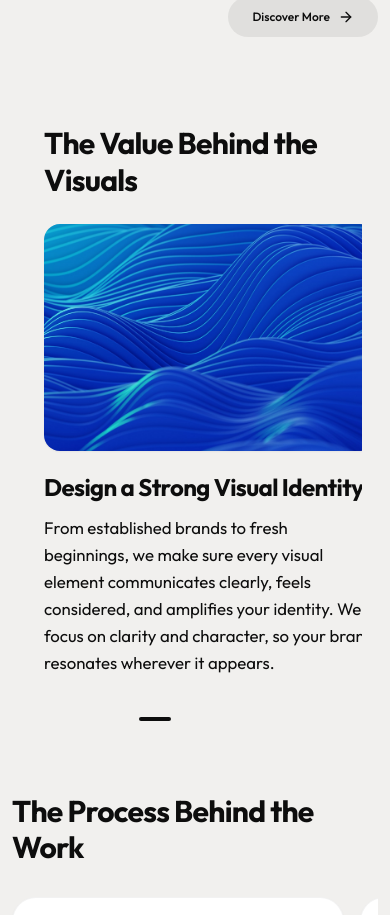
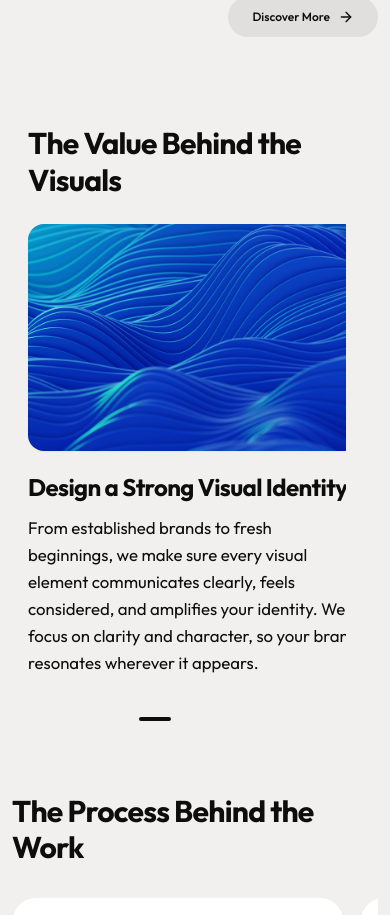
Before and after one commit to pixelgridstudios/PGS-Website-v1, a React (Vite) app: page / in a window 390 px wide. Shown: the part 2080-2995 px from the top of the page. Built offline with nearby package versions, Linux system fonts and the light colour scheme.

Commit message:
Fix mobile carousel bounding box issue on 'The Value Behind the Visuals' and 'Services' by applying a negative margin hack (-mx-4 px-4) so cards cleanly bleed to the physical screen edges when scrolled

```diff
--- a/src/components/ApproachSlider.tsx
+++ b/src/components/ApproachSlider.tsx
@@ -226,7 +226,7 @@ export const ApproachSlider: React.FC = () => {
 
         {/* MOBILE / TABLET LAYOUT (Dot4 Free-Scroll Native) */}
         <div className="md:hidden flex flex-col gap-6 w-full mt-4">
-          <h2 className="font-display text-3xl sm:text-4xl font-bold tracking-tight text-brand-foreground leading-tight px-4 sm:whitespace-nowrap">
+          <h2 className="font-display text-3xl sm:text-4xl font-bold tracking-tight text-brand-foreground leading-tight sm:whitespace-nowrap">
               The Value Behind the Visuals
             </h2>
 
@@ -238,7 +238,7 @@ export const ApproachSlider: React.FC = () => {
             onMouseLeave={handleMouseLeave}
             onMouseUp={handleMouseUp}
             onMouseMove={handleMouseMove}
-            className="flex overflow-x-auto gap-6 px-4 pb-2 [&::-webkit-scrollbar]:hidden cursor-grab active:cursor-grabbing w-full"
+            className="flex overflow-x-auto gap-6 -mx-4 px-4 pb-2 [&::-webkit-scrollbar]:hidden cursor-grab active:cursor-grabbing w-full"
             style={{ scrollbarWidth: 'none', msOverflowStyle: 'none', WebkitOverflowScrolling: 'touch' }}
           >
             {approachItems.map((item, idx) => (
@@ -262,7 +262,7 @@ export const ApproachSlider: React.FC = () => {
           </div>
 
           {/* Dot4 Dash Indicators */}
-          <div className="flex justify-center gap-2 items-center px-4 mt-2">
+          <div className="flex justify-center gap-2 items-center mt-2">
             {approachItems.map((_, i) => (
               <button
                 key={i}
--- a/src/pages/About.tsx
+++ b/src/pages/About.tsx
@@ -295,7 +295,7 @@ export const About: React.FC = () => {
 
           {/* MOBILE / TABLET LAYOUT (Dot4 Free-Scroll Native) */}
         <div className="md:hidden flex flex-col gap-6 w-full mt-4">
-          <h2 className="font-display text-[2.25rem] font-bold tracking-tight text-brand-foreground leading-tight px-4" style={{ fontVariationSettings: "'wght' 700" }}>
+          <h2 className="font-display text-[2.25rem] font-bold tracking-tight text-brand-foreground leading-tight" style={{ fontVariationSettings: "'wght' 700" }}>
             Services
           </h2>
 
@@ -307,7 +307,7 @@ export const About: React.FC = () => {
             onMouseLeave={handleMouseLeave}
             onMouseUp={handleMouseUp}
             onMouseMove={handleMouseMove}
-            className="flex overflow-x-auto gap-6 px-4 pb-2 [&::-webkit-scrollbar]:hidden cursor-grab active:cursor-grabbing w-full"
+            className="flex overflow-x-auto gap-6 -mx-4 px-4 pb-2 [&::-webkit-scrollbar]:hidden cursor-grab active:cursor-grabbing w-full"
             style={{ scrollbarWidth: 'none', msOverflowStyle: 'none', WebkitOverflowScrolling: 'touch' }}
           >
             {services.map((service, idx) => (
@@ -331,7 +331,7 @@ export const About: React.FC = () => {
           </div>
 
           {/* Dot4 Dash Indicators */}
-          <div className="flex justify-center gap-2 items-center px-4 mt-2">
+          <div className="flex justify-center gap-2 items-center mt-2">
             {services.map((_, i) => (
               <button
                 key={i}
```
